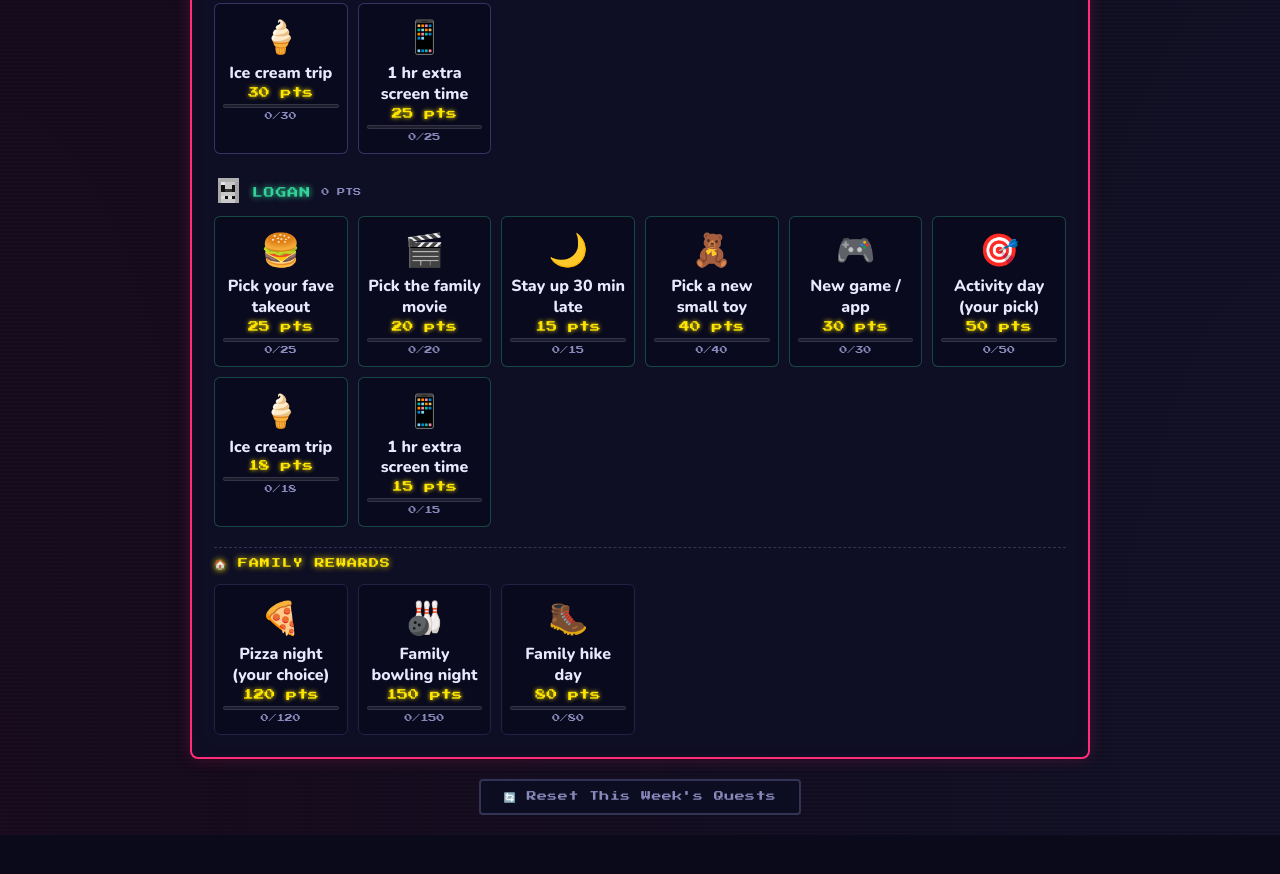
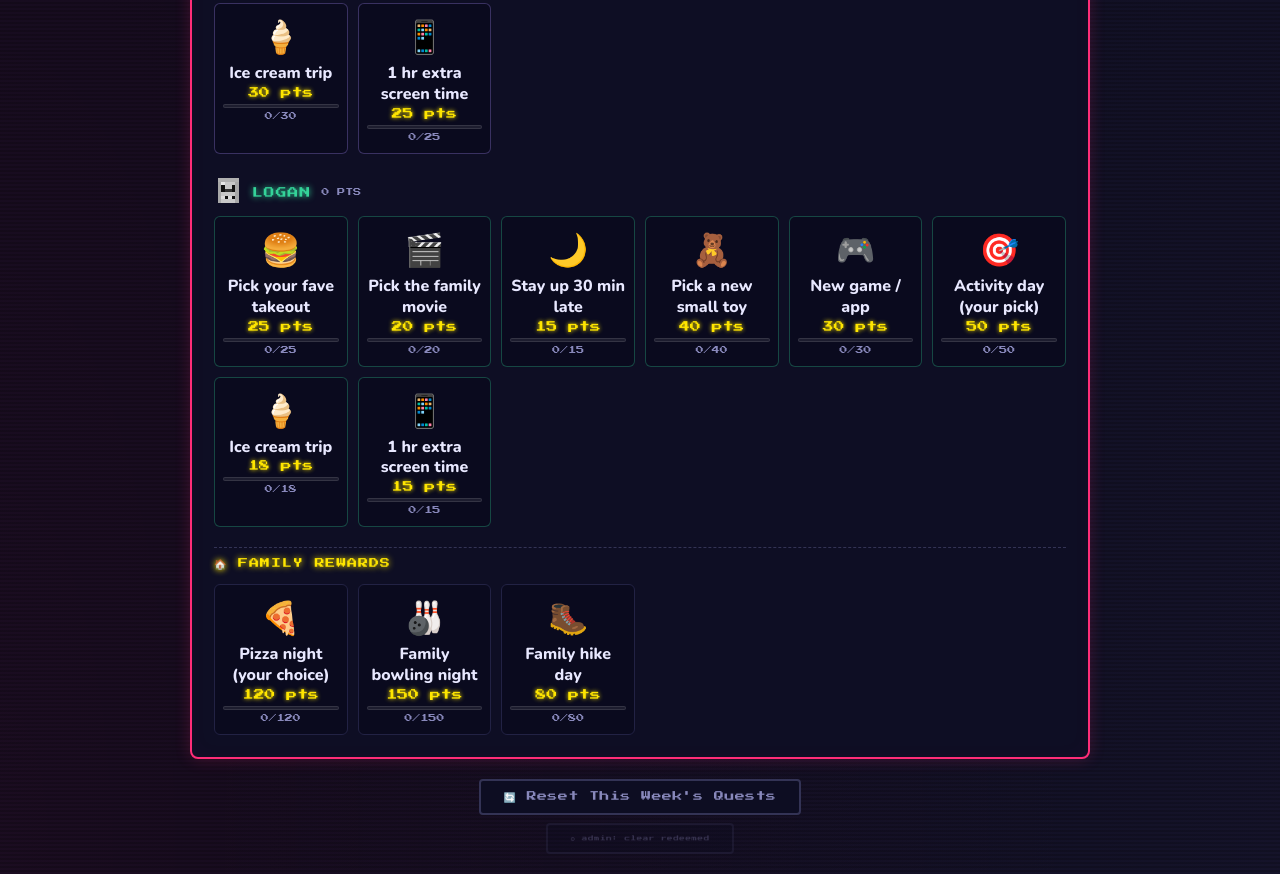
Before and after one commit to kristina964/logans-mission-board, a plain HTML site: page index.html in a window 1280 px wide. Shown: the part 3550-4424 px from the top of the page. Before the commit the page ends 4385 px from the top, so only its background shows below. Drawn offline with nearby package versions, Linux system fonts and the light colour scheme.

Commit message:
Update index.html

```diff
--- a/index.html
+++ b/index.html
@@ -587,6 +587,7 @@
 </div>
 
 <button class="reset-btn" onclick="resetWeek()">🔄 Reset This Week's Quests</button>
+<button class="reset-btn" onclick="clearRedeemed()" style="margin-top:8px;font-size:0.35rem;opacity:0.3">⚙ admin: clear redeemed</button>
 
 <script>
 const KIDS = {
@@ -1561,6 +1562,14 @@ function showToast(msg) {
   toastTimer = setTimeout(() => t.classList.remove('show'), 2200);
 }
 
+function clearRedeemed() {
+  if (!confirm('Clear all redeemed rewards?')) return;
+  Object.keys(localStorage)
+    .filter(k => k.startsWith('redeemed_'))
+    .forEach(k => localStorage.removeItem(k));
+  renderRewards();
+}
+
 // Init
 loadState();
 renderWeekLabel();
```
